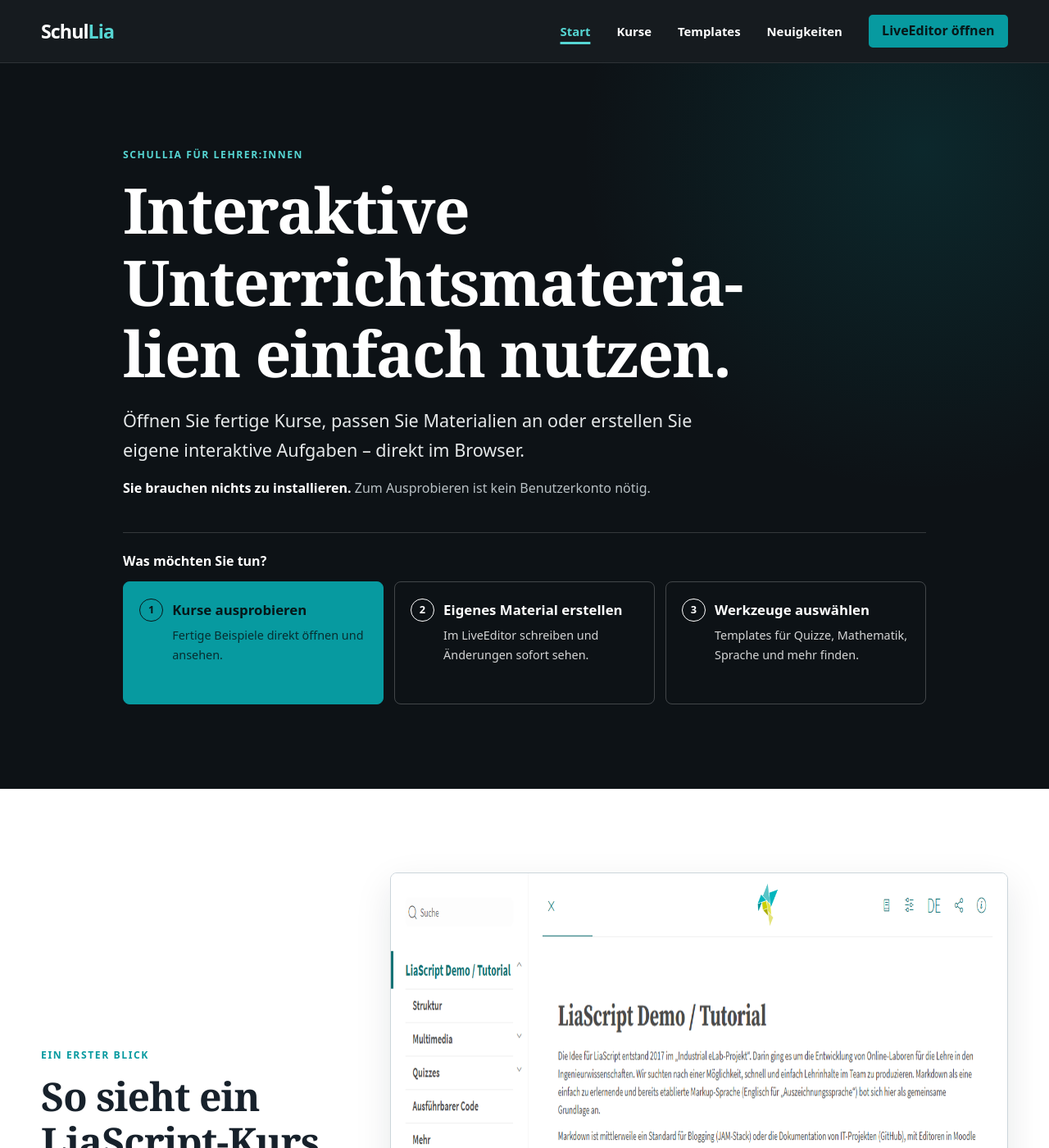
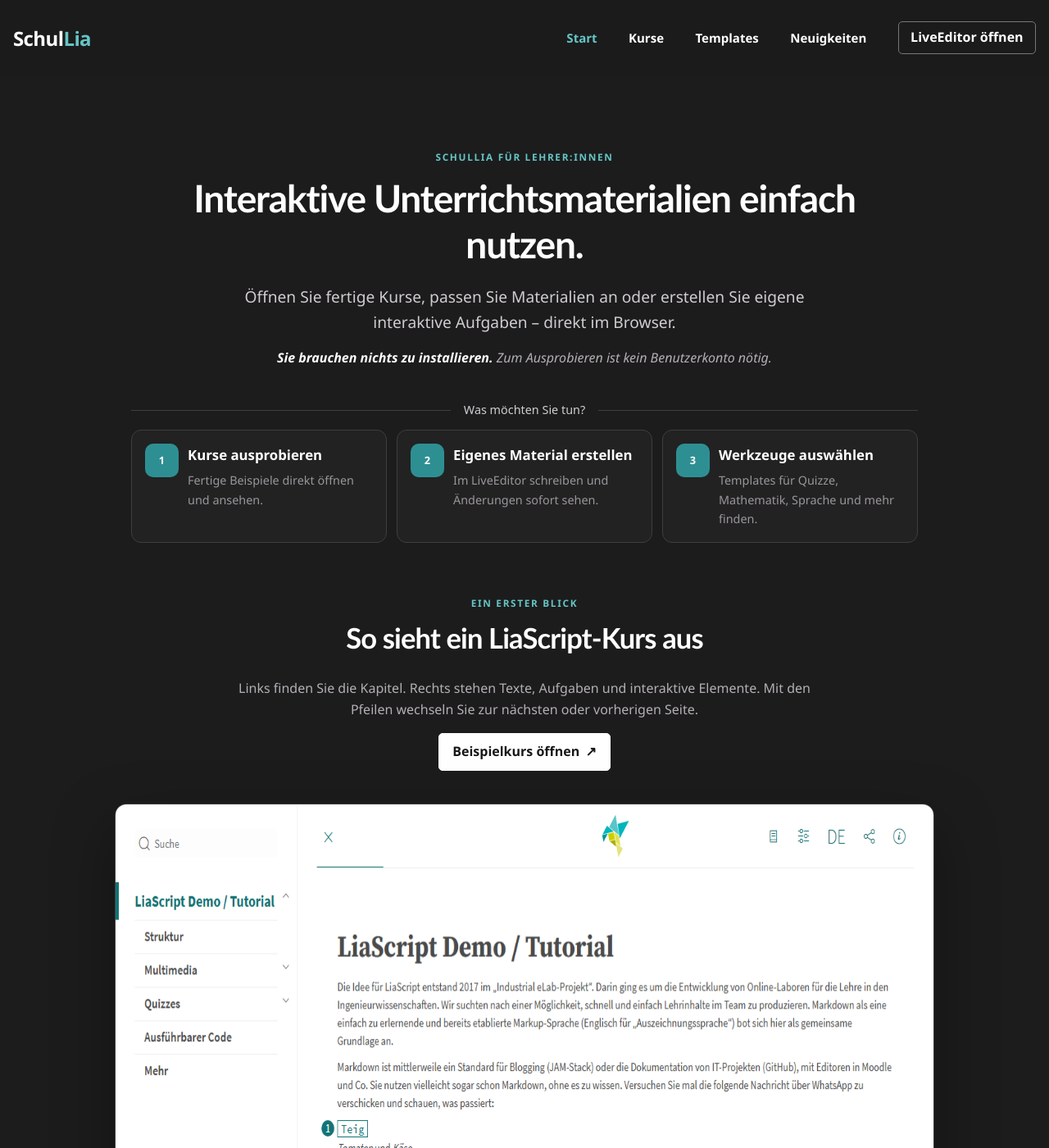
Before and after one commit to SchulLia/SchulLia.github.io, a Jekyll site: the page built from index.html, in a window 1280 px wide and 1400 px high. Shown: the whole window at 82% size. Built offline with Jekyll 4.4.1, drawn with Linux system fonts in a browser that asks for light colours.

Commit message:
Align visual design with LiaScript site

```diff
--- a/_layouts/default.html
+++ b/_layouts/default.html
@@ -3,7 +3,7 @@
   <head>
     <meta charset='utf-8'>
     <meta name='viewport' content='width=device-width, initial-scale=1'>
-    <meta name='theme-color' content='#4f46a5'>
+    <meta name='theme-color' content='#1c1c1c'>
     <title>{% if page.title %}{{ page.title }} · {% endif %}{{ site.title }}</title>
     <meta name='description' content='{{ page.description | default: site.description | escape }}'>
     <link rel='canonical' href='{{ page.url | absolute_url }}'>
@@ -19,6 +19,7 @@
     <meta property='og:image' content='{{ site.url }}/assets/img/social-card.svg'>
     <link rel='icon' href='/assets/img/logo-mark.svg' type='image/svg+xml'>
     <link rel='stylesheet' href='/assets/css/main.css'>
+    <link rel='stylesheet' href='/assets/css/liascript-theme.css'>
     <script src='/assets/js/main.js' defer></script>
   </head>
   <body class='{{ page.body_class }}'>
--- /dev/null
+++ b/assets/css/liascript-theme.css
@@ -0,0 +1,551 @@
+:root {
+  --ink: #ffffff;
+  --muted: #b4afb6;
+  --paper: #1c1c1c;
+  --surface: #222222;
+  --soft: #202020;
+  --dark: #1c1c1c;
+  --dark-soft: #222222;
+  --blue: #58b8bb;
+  --green: #71bd91;
+  --teal: #2e8f93;
+  --teal-light: #65c5c6;
+  --yellow: #f4ce57;
+  --line: #3e3e3e;
+  --max-width: 1320px;
+  --radius: 12px;
+  --shadow: 0 28px 75px rgba(0, 0, 0, 0.34);
+}
+
+body {
+  background: var(--paper);
+  color: var(--muted);
+  font-family: Heebo, "Segoe UI", Arial, sans-serif;
+  line-height: 1.625;
+}
+
+a {
+  color: var(--teal-light);
+}
+
+a:hover {
+  color: #8fdadb;
+}
+
+h1,
+h2,
+h3 {
+  color: #fff;
+}
+
+h1,
+h2 {
+  font-family: Signika, "Trebuchet MS", "Segoe UI", sans-serif;
+  font-weight: 700;
+  letter-spacing: -0.025em;
+}
+
+h1 {
+  font-size: clamp(2.65rem, 3.6vw, 3.25rem);
+}
+
+h2 {
+  font-size: clamp(1.95rem, 2.7vw, 2.5rem);
+}
+
+h3 {
+  font-size: 1.2rem;
+}
+
+.shell {
+  width: min(calc(100% - 2rem), var(--max-width));
+}
+
+.shell--narrow {
+  max-width: 820px;
+}
+
+.skip-link {
+  background: #fff;
+  color: #111;
+}
+
+.eyebrow {
+  color: var(--teal-light);
+  font-size: 0.74rem;
+  letter-spacing: 0.14em;
+}
+
+.lede {
+  color: var(--muted);
+}
+
+.site-header {
+  border-bottom: 0;
+  background: rgba(28, 28, 28, 0.97);
+  backdrop-filter: blur(16px);
+}
+
+.site-header__inner {
+  min-height: 92px;
+}
+
+.brand {
+  color: #fff;
+  font-size: 1.5rem;
+  font-weight: 600;
+  letter-spacing: -0.025em;
+}
+
+.brand > span > span {
+  color: var(--teal-light);
+}
+
+.site-nav {
+  gap: clamp(1.25rem, 3vw, 2.75rem);
+}
+
+.site-nav > a:not(.button) {
+  color: #fff;
+  font-size: 0.94rem;
+  font-weight: 650;
+}
+
+.site-nav > a:not(.button):hover,
+.site-nav > a[aria-current="page"] {
+  color: var(--teal-light);
+}
+
+.site-nav > a[aria-current="page"] {
+  text-decoration: none;
+}
+
+.button {
+  border: 1px solid #5b5b5b;
+  border-radius: 5px;
+  color: #fff;
+}
+
+.button:hover {
+  border-color: var(--teal-light);
+  background: #292929;
+  color: #fff;
+}
+
+.button--primary {
+  border-color: #fff;
+  background: #fff;
+  color: #171717;
+}
+
+.button--primary:hover {
+  border-color: var(--teal-light);
+  background: var(--teal-light);
+  color: #111;
+}
+
+.button--small {
+  border-color: #777;
+  background: transparent;
+  color: #fff;
+}
+
+.button--small:hover {
+  border-color: #fff;
+  background: #fff;
+  color: #171717;
+}
+
+.text-link {
+  color: var(--teal-light);
+}
+
+.hero {
+  padding: clamp(4rem, 7vw, 6rem) 0 4rem;
+  background: var(--paper);
+}
+
+.hero__content {
+  max-width: 980px;
+  margin-inline: auto;
+  text-align: center;
+}
+
+.hero .eyebrow {
+  color: var(--teal-light);
+}
+
+.hero h1 {
+  max-width: 820px;
+  margin: 0 auto 1.25rem;
+  color: #fff;
+  font-size: clamp(2.75rem, 3.6vw, 3.15rem);
+  line-height: 1.22;
+}
+
+.hero__lede {
+  max-width: 760px;
+  margin: 0 auto 0.9rem;
+  color: #d0ccd1;
+  font-size: clamp(1.05rem, 1.7vw, 1.2rem);
+}
+
+.hero__note {
+  margin: 0 auto 2.7rem;
+  color: var(--muted);
+  font-style: italic;
+}
+
+.start-panel {
+  max-width: 960px;
+  margin-inline: auto;
+  padding-top: 0;
+  border-top: 0;
+}
+
+.start-panel h2 {
+  display: grid;
+  align-items: center;
+  gap: 1rem;
+  margin-bottom: 1rem;
+  color: #d0ccd1;
+  font-size: 0.9rem;
+  font-weight: 400;
+  grid-template-columns: 1fr auto 1fr;
+}
+
+.start-panel h2::before,
+.start-panel h2::after {
+  height: 1px;
+  background: var(--line);
+  content: "";
+}
+
+.start-grid {
+  gap: 0.75rem;
+}
+
+.start-card,
+.start-card--primary {
+  min-height: 112px;
+  padding: 1rem 1rem 1rem 4.25rem;
+  border: 1px solid var(--line);
+  border-radius: 12px;
+  background: var(--surface);
+  color: var(--muted);
+  text-align: left;
+}
+
+.start-card:hover,
+.start-card--primary:hover {
+  border-color: var(--teal-light);
+  background: #272727;
+  color: #fff;
+}
+
+.start-card__number {
+  top: 1rem;
+  left: 1rem;
+  width: 2.55rem;
+  height: 2.55rem;
+  border: 0;
+  border-radius: 10px;
+  background: var(--teal);
+  color: #fff;
+}
+
+.start-card strong {
+  color: #fff;
+}
+
+.section {
+  padding: clamp(4.5rem, 7vw, 6rem) 0;
+}
+
+.section--soft {
+  border-block: 1px solid #292929;
+  background: var(--soft);
+}
+
+.section-heading {
+  margin-bottom: 2.5rem;
+}
+
+.section-heading > p {
+  color: var(--muted);
+}
+
+.course-preview-section {
+  padding-top: 0;
+  border-bottom: 1px solid #292929;
+  background: var(--paper);
+}
+
+.preview-layout {
+  display: flex;
+  max-width: 1060px;
+  margin-inline: auto;
+  align-items: center;
+  flex-direction: column;
+  gap: 2.5rem;
+}
+
+.preview-copy {
+  max-width: 720px;
+  text-align: center;
+}
+
+.preview-copy p:not(.eyebrow) {
+  color: var(--muted);
+}
+
+.course-preview {
+  width: 100%;
+  max-width: 1000px;
+}
+
+.course-preview img {
+  border: 1px solid var(--line);
+  border-radius: 14px;
+  background: var(--surface);
+  box-shadow: var(--shadow);
+}
+
+.course-preview figcaption {
+  color: #918d93;
+  text-align: center;
+}
+
+.example-card,
+.news-card,
+.steps li {
+  border: 1px solid var(--line);
+  border-top-width: 1px;
+  border-radius: var(--radius);
+  background: var(--surface);
+}
+
+.example-card:nth-child(2),
+.example-card:nth-child(3) {
+  border-top-color: var(--line);
+}
+
+.example-card > p:not(.template-label, .micro-example),
+.steps p,
+.news-card p {
+  color: var(--muted);
+}
+
+.template-label {
+  color: var(--teal-light);
+}
+
+.micro-example {
+  border-top-color: var(--line);
+  color: #e5e2e6;
+}
+
+.steps li {
+  border-left: 1px solid var(--line);
+}
+
+.steps li:nth-child(2),
+.steps li:nth-child(3) {
+  border-color: var(--line);
+}
+
+.steps__number,
+.steps li:nth-child(2) .steps__number,
+.steps li:nth-child(3) .steps__number {
+  border-radius: 9px;
+  background: var(--teal);
+}
+
+.news-card h3 a,
+.news-list h2 a {
+  color: #fff;
+}
+
+.news-card h3 a:hover,
+.news-list h2 a:hover {
+  color: var(--teal-light);
+}
+
+.faq-list,
+.faq-list details {
+  border-color: var(--line);
+}
+
+.faq-list summary {
+  color: #fff;
+}
+
+.faq-list summary::after {
+  background: var(--surface);
+  color: var(--teal-light);
+}
+
+.faq-list details p {
+  color: var(--muted);
+}
+
+.closing-cta {
+  padding: 4.5rem 0;
+  border-top: 1px solid var(--line);
+  background: var(--surface);
+}
+
+.closing-cta__inner {
+  max-width: 960px;
+}
+
+.closing-cta .eyebrow {
+  color: var(--teal-light);
+}
+
+.closing-cta h2 {
+  color: #fff;
+}
+
+.page-hero {
+  padding: clamp(4rem, 7vw, 6rem) 0;
+  border-bottom: 1px solid #292929;
+  background: var(--paper);
+  text-align: center;
+}
+
+.page-hero .shell {
+  max-width: 900px;
+}
+
+.page-hero h1 {
+  font-size: clamp(2.65rem, 3.8vw, 3.35rem);
+}
+
+.page-hero .lede {
+  color: #d0ccd1;
+}
+
+.course-card,
+.template-card {
+  border: 1px solid var(--line);
+  border-top-width: 1px;
+  background: var(--surface);
+}
+
+.course-card--turquoise,
+.course-card--yellow {
+  border-top-color: var(--line);
+}
+
+.pill {
+  background: #303a3b;
+  color: #a8e1e2;
+}
+
+.course-card > p,
+.template-card p,
+.news-list p {
+  color: var(--muted);
+}
+
+.source-note {
+  border-left-color: var(--teal);
+  background: #243031;
+}
+
+.source-note p {
+  color: #c6d6d6;
+}
+
+.filter-button {
+  border-color: #555;
+  background: var(--surface);
+  color: #e8e5e9;
+}
+
+.filter-button:hover,
+.filter-button.is-active {
+  border-color: var(--teal);
+  background: var(--teal);
+  color: #fff;
+}
+
+.template-card__mark {
+  background: #293a32;
+  color: #94d8af;
+}
+
+.news-list__item,
+.article__header {
+  border-color: var(--line);
+}
+
+.article__meta,
+.news-card time,
+.news-list time {
+  color: #918d93;
+}
+
+.site-footer {
+  border-top: 1px solid var(--line);
+  background: #191919;
+  color: var(--muted);
+}
+
+.site-footer a {
+  color: #e8e5e9;
+}
+
+.site-footer__bottom {
+  border-top-color: var(--line);
+  color: #918d93;
+}
+
+@media (max-width: 960px) {
+  .start-grid {
+    max-width: 680px;
+    margin-inline: auto;
+  }
+}
+
+@media (max-width: 820px) {
+  .site-header__inner {
+    min-height: 72px;
+  }
+
+  .site-nav {
+    border-top-color: var(--line);
+    background: var(--paper);
+  }
+}
+
+@media (max-width: 620px) {
+  .hero {
+    padding: 3.5rem 0 3rem;
+  }
+
+  .hero h1 {
+    font-size: clamp(2.3rem, 9.8vw, 2.75rem);
+  }
+
+  .hero__lede {
+    font-size: 1.02rem;
+  }
+
+  .start-panel h2 {
+    gap: 0.65rem;
+  }
+
+  .section {
+    padding: 4rem 0;
+  }
+
+  .course-preview-section {
+    padding-top: 0;
+  }
+
+  .closing-cta__inner {
+    text-align: left;
+  }
+}
```
